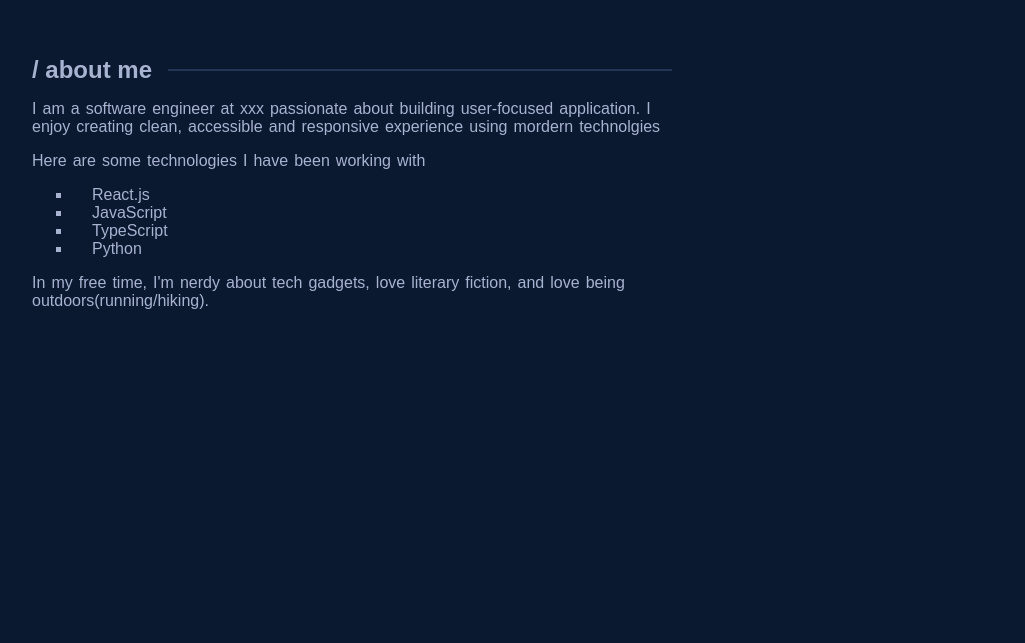
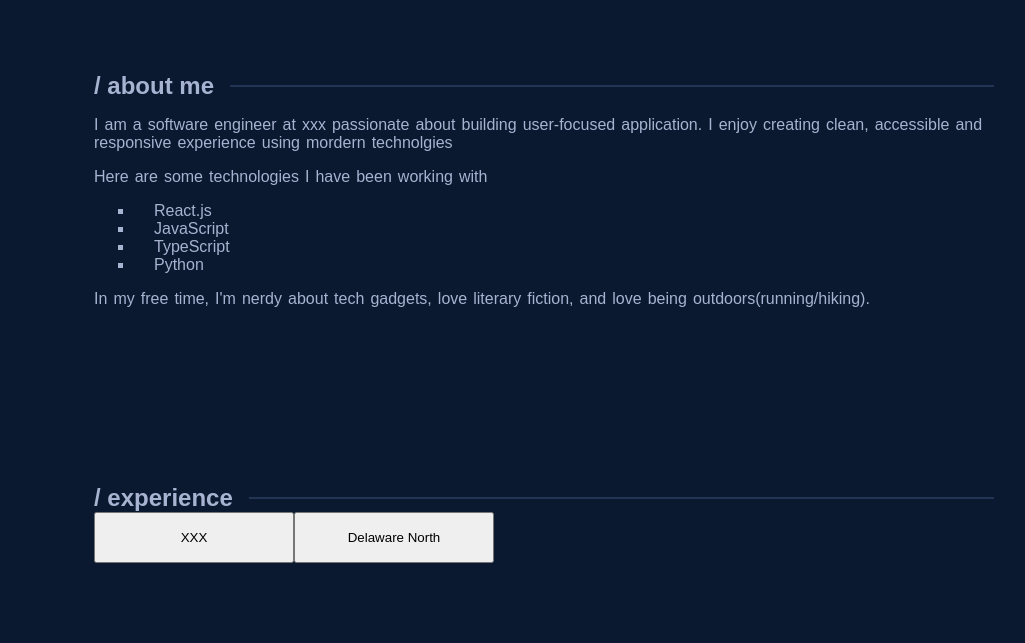
Before and after one commit to marycamara/marycamara-v2, a React (Vite) app: page / in a window 1280 px wide. Shown: the part 647-1290 px from the top of the page, without its empty margins (96-1121 px from the left). Built offline with nearby package versions, Linux system fonts and the light colour scheme.

Commit message:
chore: layout

```diff
--- a/src/App.jsx
+++ b/src/App.jsx
@@ -2,6 +2,7 @@ import Navbar from './components/Navbar/Navbar';
 import Footer from './components/Footer/Footer';
 import Hero from './Sections/Hero/Hero';
 import About from './Sections/About/About';
+import Experince from './Sections/Experience/Experience';
 import './App.css';
 
 function App() {
@@ -12,6 +13,7 @@ function App() {
       <main className="main-content">
         <Hero />
         <About />
+        <Experince />
       </main>
 
       <Footer />
--- a/src/Sections/About/About.css
+++ b/src/Sections/About/About.css
@@ -1,14 +1,5 @@
 .about {
-  min-height: 100vh;
-  width: 50%;
-  padding: 4rem 8rem;
-  padding-bottom: 8rem;
-
-  display: block;
-  flex-direction: column;
-  justify-content: center;
-  align-items: center;
-  margin: 0;
+  padding: var(--section-padding);
 }
 
 .about h1 {
--- a/src/Sections/About/About.jsx
+++ b/src/Sections/About/About.jsx
@@ -4,10 +4,11 @@ export default function About() {
   const technologies = ['React.js', 'JavaScript', 'TypeScript', 'Python'];
   return (
     <section className="about">
+      <div className="section-container">
         <h1>/ about me</h1>
         <p>
-        I am a software engineer at xxx passionate about building user-focused application. I enjoy
-        creating clean, accessible and responsive experience using mordern technolgies
+          I am a software engineer at xxx passionate about building user-focused application. I
+          enjoy creating clean, accessible and responsive experience using mordern technolgies
         </p>
         <p>Here are some technologies I have been working with</p>
         <ul className="about-technology">
@@ -19,6 +20,7 @@ export default function About() {
           In my free time, I'm nerdy about tech gadgets, love literary fiction, and love being
           outdoors(running/hiking).
         </p>
+      </div>
     </section>
   );
 }
--- a/src/Sections/Experience/Experience.jsx
+++ b/src/Sections/Experience/Experience.jsx
@@ -21,12 +21,19 @@ export default function Experince() {
       description: 'Providing technical support, troubleshooting hardware and software issues',
     },
   ];
+  // Finds the experience that matches the selected button
+  const selectedExperience = experiences.find((experience) => experience.id === activeExperince);
+
   return (
     <section className="experience" id="experience">
-      <div className="experience-container">
+      <div className="section-container">
         <h1>/ experience</h1>
+
+        {/* Holds buttons on the left and details on the right */}
+        <div className="experience-content">
+          {/* Left side buttons */}
+          <div className="experience-buttons">
             {experiences.map((experience) => (
-          <div key={experience.id} className="experience-item">
               <button
                 className="experience-button"
                 onClick={() =>
@@ -35,15 +42,19 @@ export default function Experince() {
               >
                 {experience.company}
               </button>
-            {activeExperince === experience.id && (
+            ))}
+          </div>
+          {/* Right side details */}
           <div className="experience-details">
-                <h3>{experience.role}</h3>
-                <p>{experience.date}</p>
-                <p> {experience.description}</p>
-              </div>
+            {selectedExperience && (
+              <>
+                <h3>{selectedExperience.role}</h3>
+                <p>{selectedExperience.date}</p>
+                <p> {selectedExperience.description}</p>
+              </>
             )}
           </div>
-        ))}
+        </div>
       </div>
     </section>
   );
--- a/src/styles/global.css
+++ b/src/styles/global.css
@@ -39,6 +39,11 @@
   --max-width: 900px;
 }
 
+.section-container {
+  max-width: var(--max-width);
+  margin: 0 auto;
+}
+
 /* Typography */
 
 /* Border / radius */
```
Lines whose indentation alone changed are shown as unchanged.
